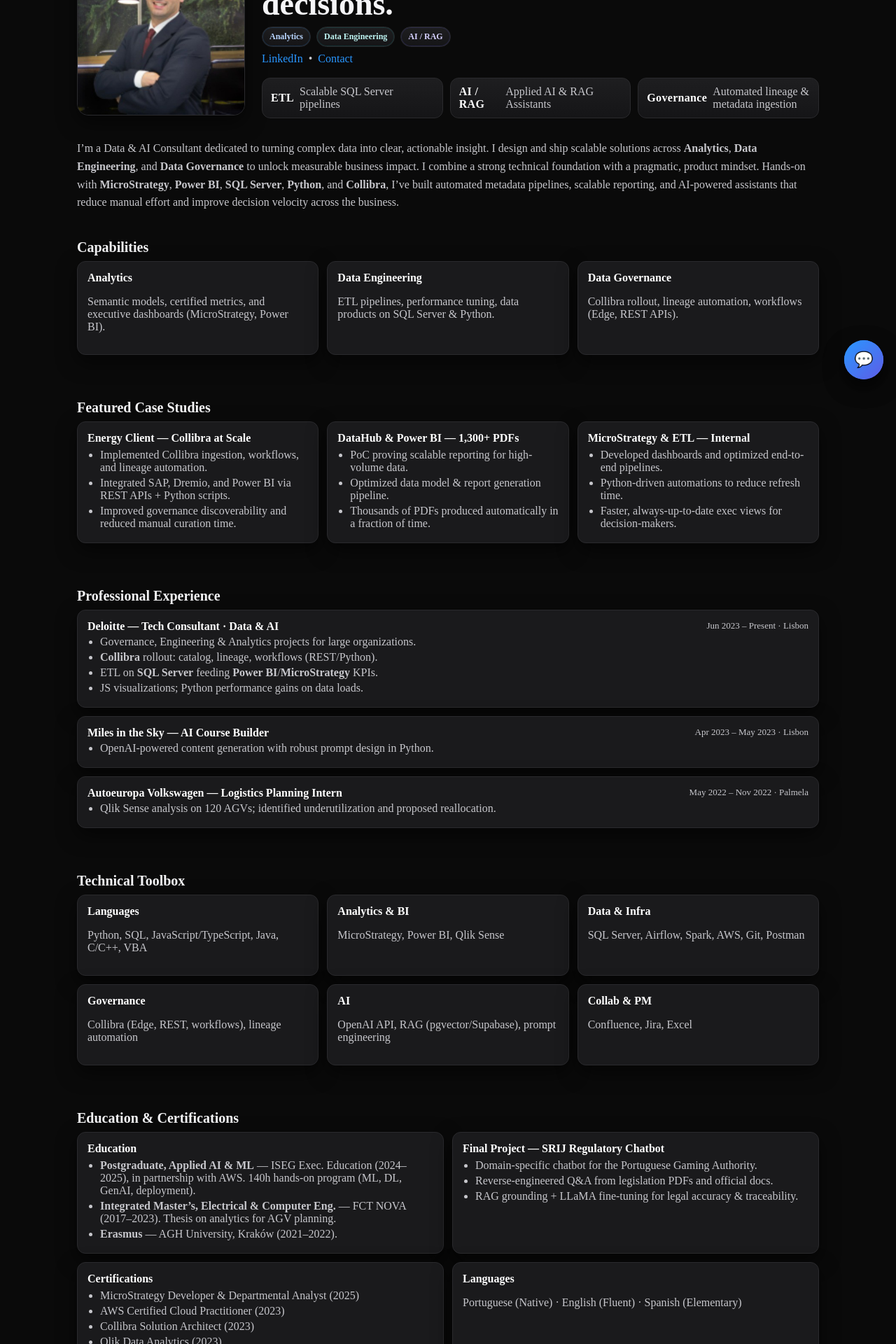
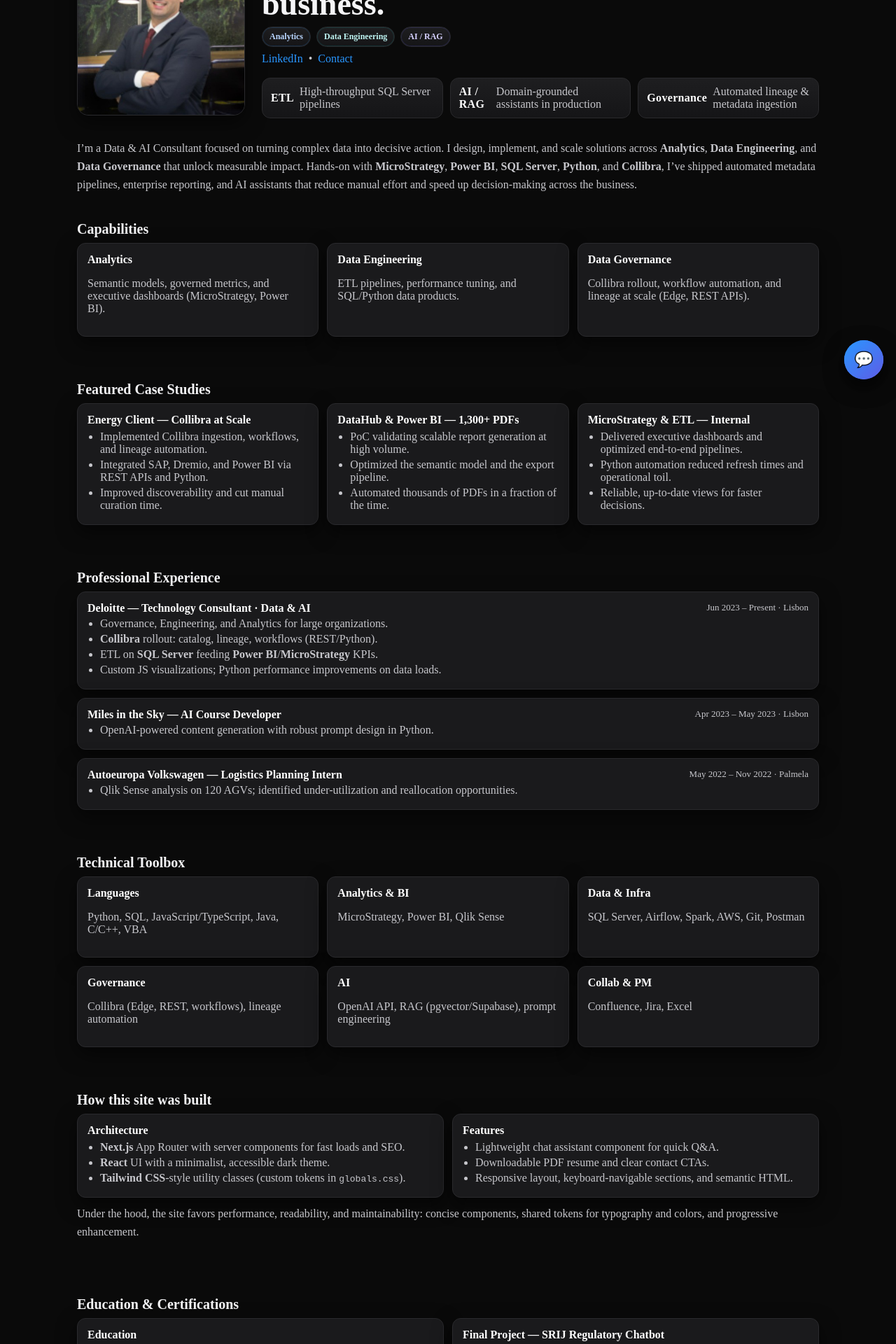
Before and after one commit to goncalogago1/curriculo, a Next.js app: page / in a window 1280 px wide. Shown: the part 240-2160 px from the top of the page at 70% size. Built offline with nearby package versions, Linux system fonts and the light colour scheme.

Commit message:
Page 35 de commit few

```diff
--- a/app/page.tsx
+++ b/app/page.tsx
@@ -3,14 +3,13 @@ import Image from "next/image";
 import ChatWidget from "@/components/ChatWidget";
 import ProTimeline, { TLItem } from "@/components/ProTimeline";
 
-/** EXPERIÊNCIA **/
+/** EXPERIENCE **/
 const career: TLItem[] = [
   {
     id: "deloitte",
-    title: "Tech Consultant (Data & AI)",
+    title: "Technology Consultant (Data & AI)",
     company: "Deloitte Portugal",
-    start: "2023-06-01",             // Jun 2023 — Presente
-    // em curso → sem end
+    start: "2023-06-01",             // Jun 2023 — Present
     tags: ["Collibra", "Power BI", "MicroStrategy", "SQL Server", "Python"],
     color: "#8b5cf6",
   },
@@ -79,8 +78,6 @@ const career: TLItem[] = [
   },
 ];
 
-
-
 export default function Home() {
   return (
     <main>
@@ -94,6 +91,7 @@ export default function Home() {
             <a href="#capabilities">Capabilities</a>
             <a href="#cases">Case Studies</a>
             <a href="#stack">Tech Stack</a>
+            <a href="#build">How this site was built</a>
             <a href="#education">Education</a>
             <a href="#projects">Projects</a>
             <a href="#contact">Contact</a>
@@ -104,7 +102,7 @@ export default function Home() {
       {/* HERO */}
       <section className="hero" aria-labelledby="title">
         <div className="container pro__grid">
-          {/* Barra superior com CTAs */}
+          {/* Intro bar with CTAs */}
           <div className="profile-topbar" aria-label="Intro actions">
             <span className="loc">Lisbon, Portugal</span>
             <span className="loc">Open to projects & interviews</span>
@@ -114,7 +112,7 @@ export default function Home() {
             </div>
           </div>
 
-          {/* FOTO — pequena, à esquerda */}
+          {/* PHOTO — compact, left */}
           <aside className="profile-pane" aria-label="Profile">
             <div className="profile-photo" aria-hidden="true">
               <Image
@@ -127,9 +125,9 @@ export default function Home() {
             </div>
           </aside>
 
-          {/* CONTEÚDO */}
+          {/* CONTENT */}
           <div className="hero__content">
-            <h1 id="title">I build data products that drive decisions.</h1>
+            <h1 id="title">I build data products that move the business.</h1>
 
             <div className="chips" role="group" aria-label="Expertise">
               <span className="chip chip--blue">Analytics</span>
@@ -137,24 +135,22 @@ export default function Home() {
               <span className="chip chip--violet">AI / RAG</span>
             </div>
 
-
-
             <div className="links" aria-label="Links" style={{ marginBottom: 16 }}>
               <a href="https://www.linkedin.com/in/goncalo-gago/" target="_blank" rel="noreferrer">LinkedIn</a>
               <span>•</span>
               <a id="contact" href="mailto:goncalogago@gmail.com">Contact</a>
             </div>
 
-            {/* Stats rápidos */}
+            {/* Fast stats */}
             <div className="stats">
               <div className="stats__inner">
                 <div className="stat">
                   <span className="stat__num">ETL</span>
-                  <span className="stat__label">Scalable SQL Server pipelines</span>
+                  <span className="stat__label">High-throughput SQL Server pipelines</span>
                 </div>
                 <div className="stat">
                   <span className="stat__num">AI / RAG</span>
-                  <span className="stat__label">Applied AI & RAG Assistants</span>
+                  <span className="stat__label">Domain-grounded assistants in production</span>
                 </div>
                 <div className="stat">
                   <span className="stat__num">Governance</span>
@@ -163,41 +159,41 @@ export default function Home() {
               </div>
             </div>
           </div>
-          {/* LEDE LONGA (full width) */}
+
+          {/* LEDE (full width) */}
           <p className="lede lede--full">
-            I’m a Data &amp; AI Consultant dedicated to turning complex data into clear, actionable insight.
-              I design and ship scalable solutions across <b>Analytics</b>, <b>Data Engineering</b>, and
-              <b> Data Governance</b> to unlock measurable business impact.
-            I combine a strong technical foundation with a pragmatic, product mindset. Hands-on with
+            I’m a Data &amp; AI Consultant focused on turning complex data into decisive action.
+            I design, implement, and scale solutions across <b>Analytics</b>, <b>Data Engineering</b>, and
+            <b> Data Governance</b> that unlock measurable impact. Hands-on with
             <b> MicroStrategy</b>, <b>Power BI</b>, <b>SQL Server</b>, <b>Python</b>, and <b>Collibra</b>,
-            I’ve built automated metadata pipelines, scalable reporting, and AI-powered assistants
-            that reduce manual effort and improve decision velocity across the business.
+            I’ve shipped automated metadata pipelines, enterprise reporting, and AI assistants
+            that reduce manual effort and speed up decision-making across the business.
           </p>
         </div>
       </section>
 
-      {/* CAPABILITIES (Governance por último) */}
+      {/* CAPABILITIES */}
       <section id="capabilities" className="section section--tight" aria-labelledby="cap-title">
         <div className="container">
           <h2 id="cap-title" className="section-title">Capabilities</h2>
           <div className="grid three">
             <div className="card">
               <h3>Analytics</h3>
-              <p>Semantic models, certified metrics, and executive dashboards (MicroStrategy, Power BI).</p>
+              <p>Semantic models, governed metrics, and executive dashboards (MicroStrategy, Power BI).</p>
             </div>
             <div className="card">
               <h3>Data Engineering</h3>
-              <p>ETL pipelines, performance tuning, data products on SQL Server &amp; Python.</p>
+              <p>ETL pipelines, performance tuning, and SQL/Python data products.</p>
             </div>
             <div className="card">
               <h3>Data Governance</h3>
-              <p>Collibra rollout, lineage automation, workflows (Edge, REST APIs).</p>
+              <p>Collibra rollout, workflow automation, and lineage at scale (Edge, REST APIs).</p>
             </div>
           </div>
         </div>
       </section>
 
-      {/* FEATURED CASE STUDIES (novo) */}
+      {/* FEATURED CASE STUDIES */}
       <section id="cases" className="section" aria-labelledby="cases-title">
         <div className="container">
           <h2 id="cases-title" className="section-title">Featured Case Studies</h2>
@@ -206,26 +202,24 @@ export default function Home() {
               <h3>Energy Client — Collibra at Scale</h3>
               <ul className="bullets">
                 <li>Implemented Collibra ingestion, workflows, and lineage automation.</li>
-                <li>Integrated SAP, Dremio, and Power BI via REST APIs + Python scripts.</li>
-                <li>Improved governance discoverability and reduced manual curation time.</li>
+                <li>Integrated SAP, Dremio, and Power BI via REST APIs and Python.</li>
+                <li>Improved discoverability and cut manual curation time.</li>
               </ul>
             </article>
-
             <article className="card">
               <h3>DataHub &amp; Power BI — 1,300+ PDFs</h3>
               <ul className="bullets">
-                <li>PoC proving scalable reporting for high-volume data.</li>
-                <li>Optimized data model &amp; report generation pipeline.</li>
-                <li>Thousands of PDFs produced automatically in a fraction of time.</li>
+                <li>PoC validating scalable report generation at high volume.</li>
+                <li>Optimized the semantic model and the export pipeline.</li>
+                <li>Automated thousands of PDFs in a fraction of the time.</li>
               </ul>
             </article>
-
             <article className="card">
               <h3>MicroStrategy &amp; ETL — Internal</h3>
               <ul className="bullets">
-                <li>Developed dashboards and optimized end-to-end pipelines.</li>
-                <li>Python-driven automations to reduce refresh time.</li>
-                <li>Faster, always-up-to-date exec views for decision-makers.</li>
+                <li>Delivered executive dashboards and optimized end-to-end pipelines.</li>
+                <li>Python automation reduced refresh times and operational toil.</li>
+                <li>Reliable, up-to-date views for faster decisions.</li>
               </ul>
             </article>
           </div>
@@ -236,45 +230,42 @@ export default function Home() {
       <section id="work" className="section" aria-labelledby="exp-title">
         <div className="container">
           <h2 id="exp-title" className="section-title">Professional Experience</h2>
-
           <div className="timeline">
             <article className="role">
               <header>
-                <h4>Deloitte — Tech Consultant · Data &amp; AI</h4>
+                <h4>Deloitte — Technology Consultant · Data &amp; AI</h4>
                 <span>Jun 2023 – Present · Lisbon</span>
               </header>
               <ul className="bullets">
-                <li>Governance, Engineering &amp; Analytics projects for large organizations.</li>
+                <li>Governance, Engineering, and Analytics for large organizations.</li>
                 <li><b>Collibra</b> rollout: catalog, lineage, workflows (REST/Python).</li>
                 <li>ETL on <b>SQL Server</b> feeding <b>Power BI</b>/<b>MicroStrategy</b> KPIs.</li>
-                <li>JS visualizations; Python performance gains on data loads.</li>
+                <li>Custom JS visualizations; Python performance improvements on data loads.</li>
               </ul>
             </article>
-
             <article className="role">
               <header>
-                <h4>Miles in the Sky — AI Course Builder</h4>
+                <h4>Miles in the Sky — AI Course Developer</h4>
                 <span>Apr 2023 – May 2023 · Lisbon</span>
               </header>
               <ul className="bullets">
                 <li>OpenAI-powered content generation with robust prompt design in Python.</li>
               </ul>
             </article>
-
             <article className="role">
               <header>
                 <h4>Autoeuropa Volkswagen — Logistics Planning Intern</h4>
                 <span>May 2022 – Nov 2022 · Palmela</span>
               </header>
               <ul className="bullets">
-                <li>Qlik Sense analysis on 120 AGVs; identified underutilization and proposed reallocation.</li>
+                <li>Qlik Sense analysis on 120 AGVs; identified under-utilization and reallocation opportunities.</li>
               </ul>
             </article>
           </div>
         </div>
       </section>
 
-      {/* TECH STACK (novo) */}
+      {/* TECH STACK */}
       <section id="stack" className="section" aria-labelledby="stack-title">
         <div className="container">
           <h2 id="stack-title" className="section-title">Technical Toolbox</h2>
@@ -307,7 +298,36 @@ export default function Home() {
         </div>
       </section>
 
-      {/* EDUCATION + CERTS + FINAL PROJECT (SRIJ) */}
+      {/* HOW THIS SITE WAS BUILT */}
+      <section id="build" className="section" aria-labelledby="build-title">
+        <div className="container">
+          <h2 id="build-title" className="section-title">How this site was built</h2>
+          <div className="grid two">
+            <article className="card">
+              <h3>Architecture</h3>
+              <ul className="bullets">
+                <li><b>Next.js</b> App Router with server components for fast loads and SEO.</li>
+                <li><b>React</b> UI with a minimalist, accessible dark theme.</li>
+                <li><b>Tailwind CSS</b>-style utility classes (custom tokens in <code>globals.css</code>).</li>
+              </ul>
+            </article>
+            <article className="card">
+              <h3>Features</h3>
+              <ul className="bullets">
+                <li>Lightweight chat assistant component for quick Q&amp;A.</li>
+                <li>Downloadable PDF resume and clear contact CTAs.</li>
+                <li>Responsive layout, keyboard-navigable sections, and semantic HTML.</li>
+              </ul>
+            </article>
+          </div>
+          <p className="lede" style={{ marginTop: 10 }}>
+            Under the hood, the site favors performance, readability, and maintainability:
+            concise components, shared tokens for typography and colors, and progressive enhancement.
+          </p>
+        </div>
+      </section>
+
+      {/* EDUCATION + CERTS + FINAL PROJECT */}
       <section id="education" className="section" aria-labelledby="edu-title">
         <div className="container">
           <h2 id="edu-title" className="section-title">Education &amp; Certifications</h2>
@@ -315,7 +335,7 @@ export default function Home() {
             <div className="card">
               <h3>Education</h3>
               <ul className="bullets">
-                <li><b>Postgraduate, Applied AI &amp; ML</b> — ISEG Exec. Education (2024–2025), in partnership with AWS. 140h hands-on program (ML, DL, GenAI, deployment).</li>
+                <li><b>Postgraduate, Applied AI &amp; ML</b> — ISEG Exec. Education (2024–2025), in partnership with AWS. 140h hands-on (ML, DL, GenAI, deployment).</li>
                 <li><b>Integrated Master’s, Electrical &amp; Computer Eng.</b> — FCT NOVA (2017–2023). Thesis on analytics for AGV planning.</li>
                 <li><b>Erasmus</b> — AGH University, Kraków (2021–2022).</li>
               </ul>
@@ -325,7 +345,7 @@ export default function Home() {
               <ul className="bullets">
                 <li>Domain-specific chatbot for the Portuguese Gaming Authority.</li>
                 <li>Reverse-engineered Q&amp;A from legislation PDFs and official docs.</li>
-                <li>RAG grounding + LLaMA fine-tuning for legal accuracy &amp; traceability.</li>
+                <li>RAG grounding and LLM fine-tuning for legal accuracy & traceability.</li>
               </ul>
             </div>
           </div>
@@ -348,16 +368,16 @@ export default function Home() {
         </div>
       </section>
 
-      {/* PROJECTS (inclui Crypto) */}
+      {/* PROJECTS (incl. Crypto) */}
       <section id="projects" className="section" aria-labelledby="proj-title">
         <div className="container">
           <h2 id="proj-title" className="section-title">Personal Projects &amp; Activities</h2>
           <div className="grid two">
             <article className="card">
-              <h3>Crypto Market Analysis — ongoing</h3>
+              <h3>Crypto Market Analysis — Ongoing</h3>
               <ul className="bullets">
-                <li>Python + Binance API for high-frequency data ingestion and time-series modeling.</li>
-                <li>Correlation analysis across coin pairs; z-score &amp; hedge ratio for mean-reversion.</li>
+                <li>Python + Binance API for high-frequency ingestion and time-series modeling.</li>
+                <li>Correlation analysis across coin pairs; z-score & hedge ratios for mean-reversion.</li>
                 <li>Exploratory visualizations (Pandas, NumPy, Matplotlib) for strategy testing.</li>
               </ul>
             </article>
@@ -369,15 +389,13 @@ export default function Home() {
         </div>
       </section>
 
-      {/* TIMELINE — Experience */}
+      {/* TIMELINE */}
       <section id="timeline" className="section" aria-labelledby="timeline-title">
         <div className="container">
           <h2 id="timeline-title" className="section-title">Timeline</h2>
           <ProTimeline items={career} height={520} />
         </div>
       </section>
-
-
 
       {/* CONTACT CTA */}
       <section className="section" aria-labelledby="contact">
```
Also changed, not shown: components/GanttTimeline.tsx (deleted, +0 -154 lines).
